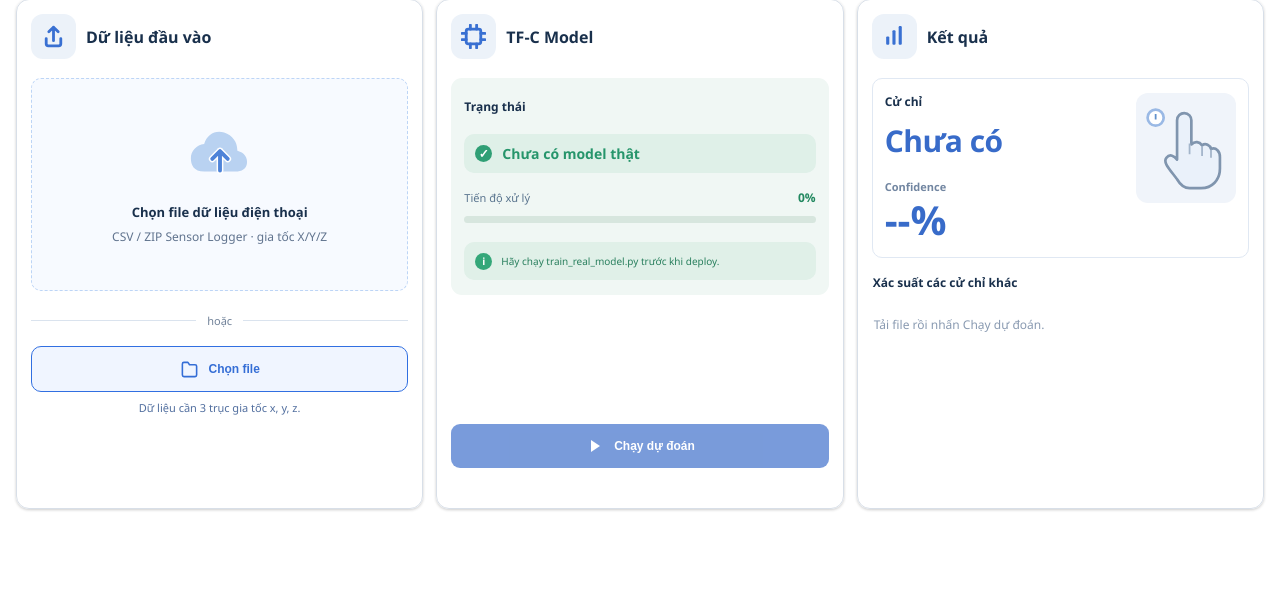
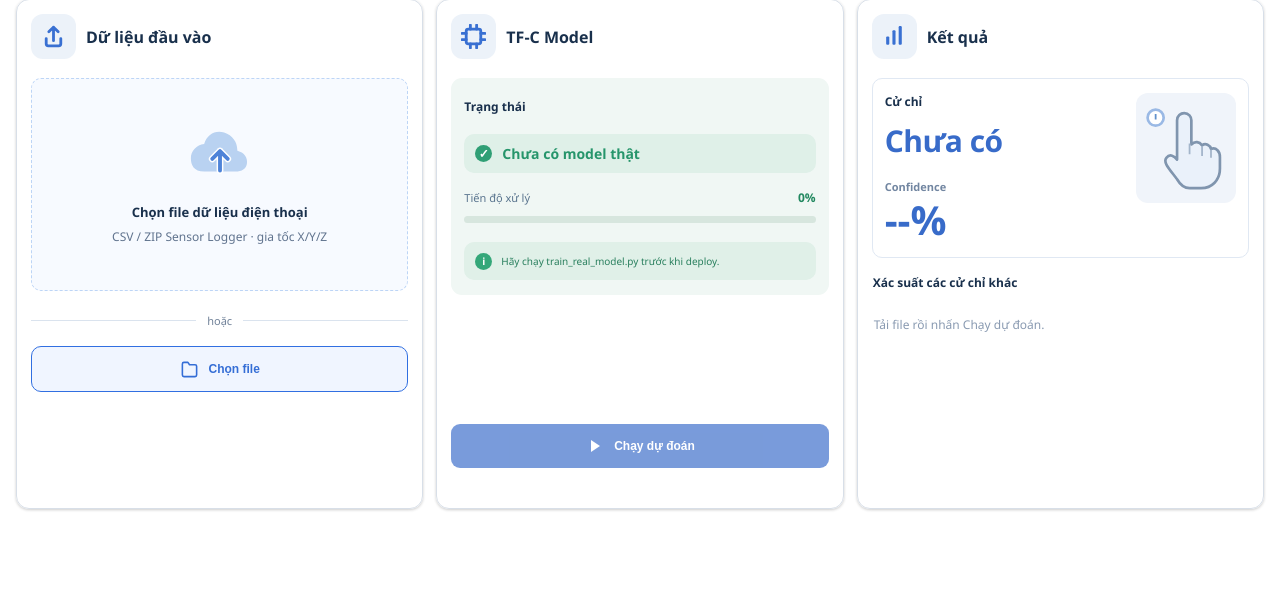
Before and after one commit to vuvandat109/Gesture-AI-Web, a Flask app: page / in a window 1280 px wide. Shown: the part 76-669 px from the top of the page. Run offline with Flask 3, Linux system fonts and the light colour scheme.

Commit message:
Update index.html

```diff
--- a/templates/index.html
+++ b/templates/index.html
@@ -35,7 +35,7 @@
       <div class="or-line"><span>hoặc</span></div>
       <button id="chooseBtn" class="choose-btn"><svg viewBox="0 0 24 24"><path d="M3 7V5a2 2 0 0 1 2-2h5l2 3h7a2 2 0 0 1 2 2v11a2 2 0 0 1-2 2H5a2 2 0 0 1-2-2V7Z"/></svg>Chọn file</button>
       <input id="fileInput" type="file" accept=".csv,.txt,.zip,text/csv,text/plain,application/zip" hidden>
-      <p class="under-note" id="uploadedName">Dữ liệu cần 3 trục gia tốc x, y, z.</p>
+      <p class="under-note" id="uploadedName"></p>
     </section>
 
     <!-- Khối 2: real-data model inference -->
```
